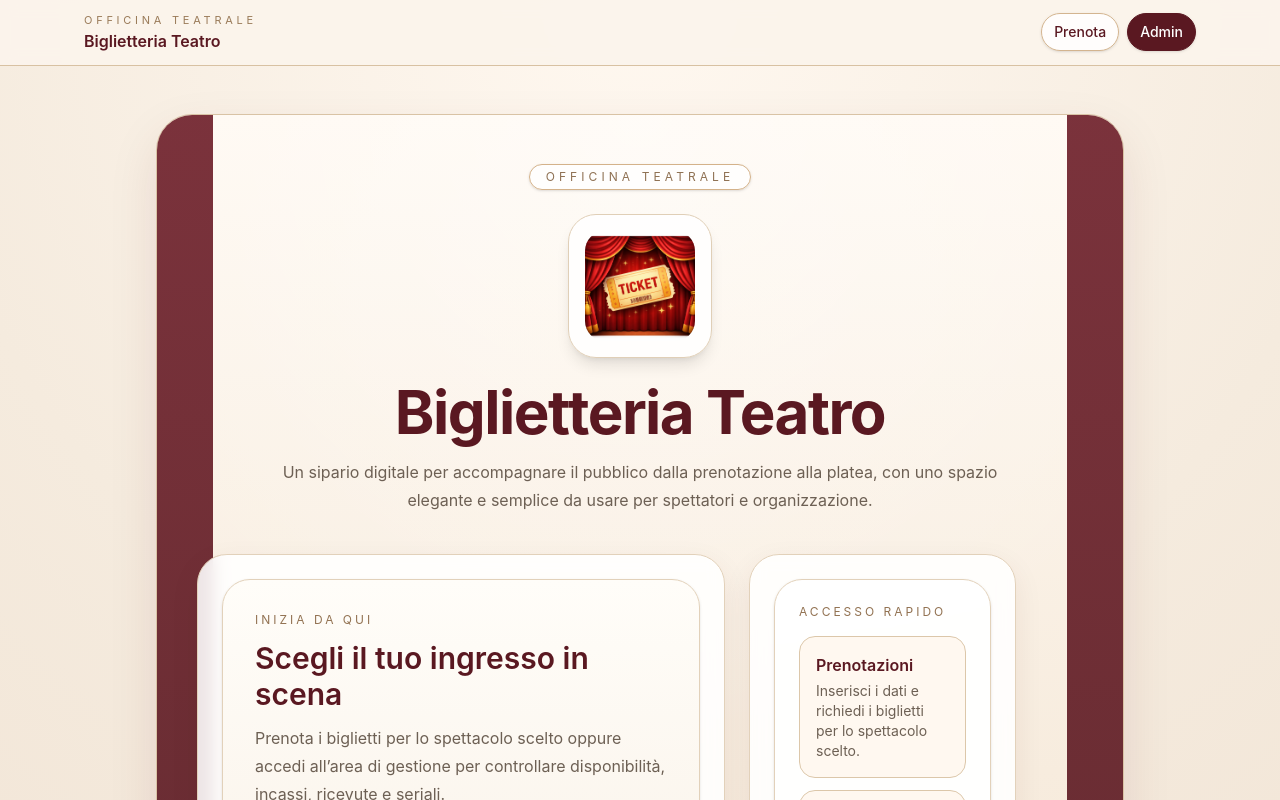
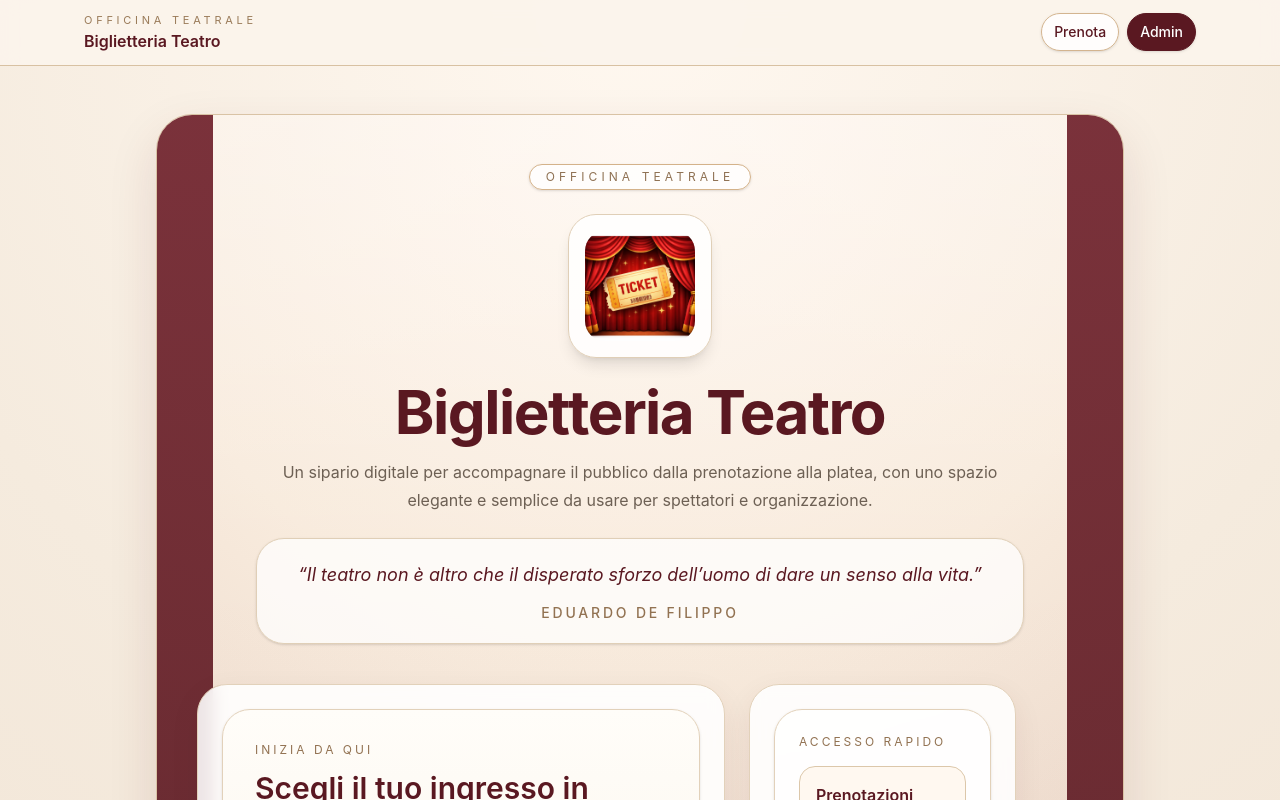
Before and after one commit to liberamint/biglietteria-teatro, a Next.js app: page / in a window 1280 px wide. Shown: the top 800 px of the page. Built offline with nearby package versions, Linux system fonts and the light colour scheme.

Commit message:
sfondo sfumato e frase Eduardo in home

```diff
--- a/app/page.tsx
+++ b/app/page.tsx
@@ -7,8 +7,8 @@ export default function HomePage() {
     <PageShell>
       <Container>
         <div className="mx-auto max-w-6xl px-2 pt-8 sm:pt-12">
-          <div className="relative overflow-hidden rounded-[36px] border border-[#d9c3a5] bg-[linear-gradient(180deg,#fff9f2_0%,#f7ecde_50%,#f2e2d0_100%)] shadow-[0_20px_50px_rgba(90,24,33,0.10)]">
-            <div className="absolute inset-0 bg-[radial-gradient(circle_at_top,#ffffff70_0%,transparent_45%)]" />
+          <div className="relative overflow-hidden rounded-[36px] border border-[#d9c3a5] bg-[radial-gradient(circle_at_top,#fff6ee_0%,#f8ebdd_35%,#e8d2c4_70%,#d8b5aa_100%)] shadow-[0_20px_50px_rgba(90,24,33,0.12)]">
+            <div className="absolute inset-0 bg-[linear-gradient(180deg,rgba(255,255,255,0.35)_0%,rgba(255,255,255,0)_30%,rgba(90,24,33,0.04)_100%)]" />
 
             <div className="absolute left-0 top-0 h-full w-10 bg-[linear-gradient(180deg,#6c1c27_0%,#4d141b_100%)] opacity-90 sm:w-14" />
             <div className="absolute right-0 top-0 h-full w-10 bg-[linear-gradient(180deg,#6c1c27_0%,#4d141b_100%)] opacity-90 sm:w-14" />
@@ -42,6 +42,15 @@ export default function HomePage() {
                     alla platea, con uno spazio elegante e semplice da usare per spettatori
                     e organizzazione.
                   </p>
+
+                  <div className="mx-auto mt-6 max-w-3xl rounded-[28px] border border-[#e0cfb7] bg-white/75 px-5 py-5 shadow-sm">
+                    <p className="text-base italic leading-8 text-[#5a1821] sm:text-lg">
+                      “Il teatro non è altro che il disperato sforzo dell’uomo di dare un senso alla vita.”
+                    </p>
+                    <p className="mt-3 text-sm font-medium uppercase tracking-[0.2em] text-[#927252]">
+                      Eduardo De Filippo
+                    </p>
+                  </div>
                 </div>
 
                 <div className="mt-10 grid gap-6 lg:grid-cols-[1.2fr_0.8fr]">
```
